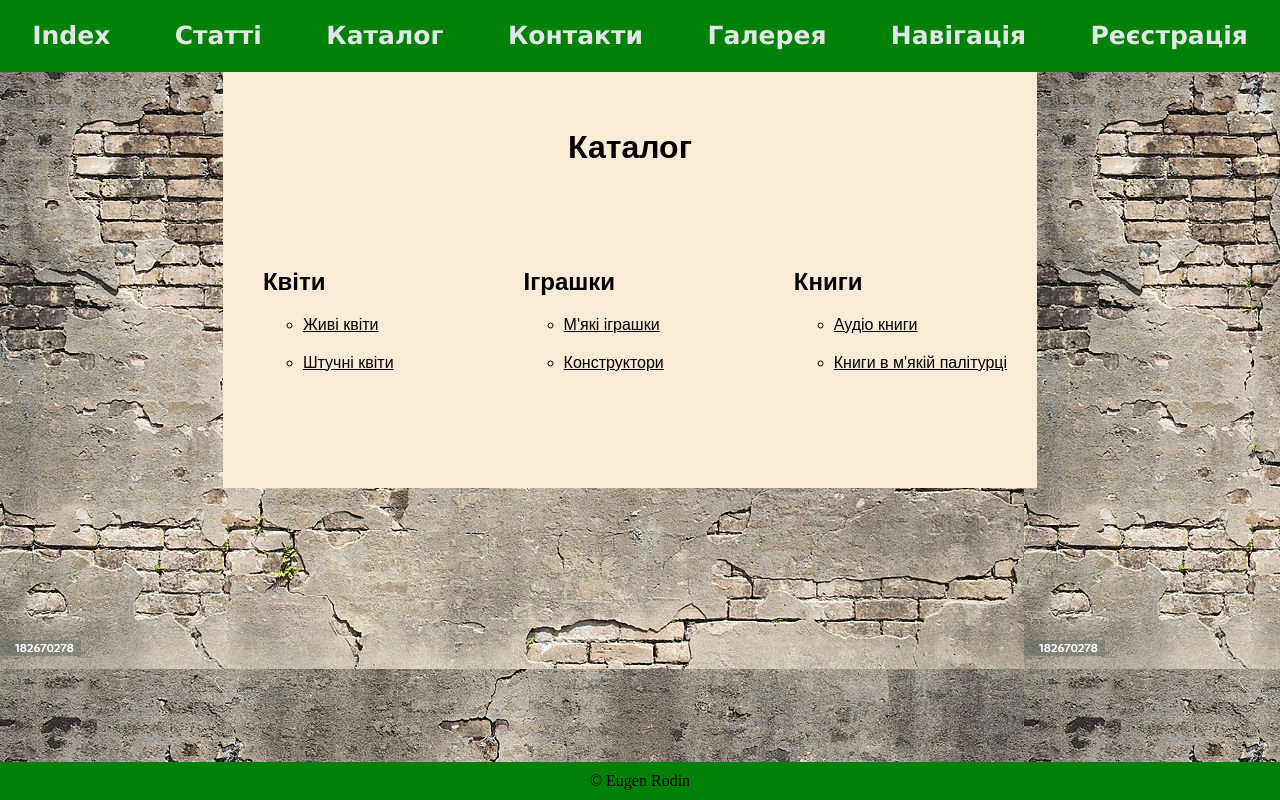
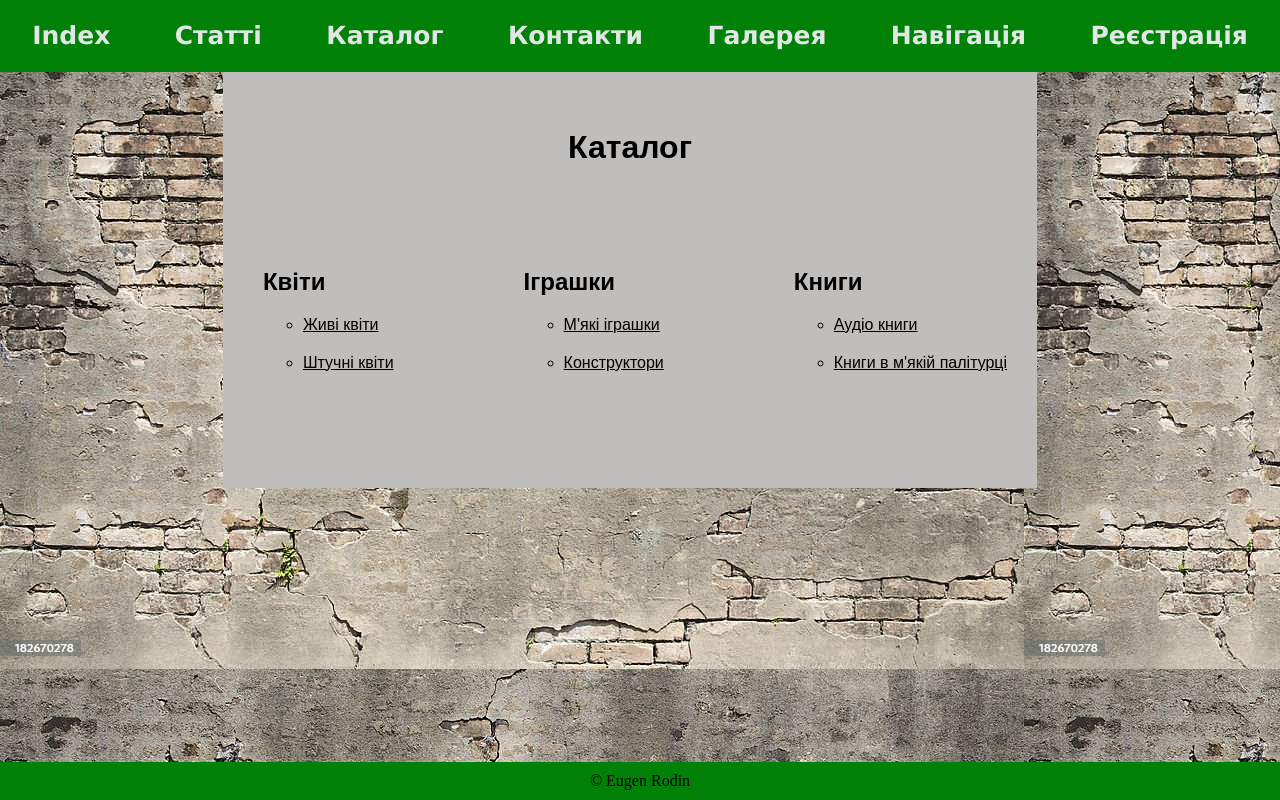
Before and after one commit to EugenRodin/home-work-5, a plain HTML site: page pages/catalog.html in a window 1280 px wide. Drawn offline with Linux system fonts and the light colour scheme.

Commit message:
changed background color catalog

```diff
--- a/css/style.css
+++ b/css/style.css
@@ -59,7 +59,7 @@ body {
   font-family: Verdana, Geneva, Tahoma, sans-serif;
 }
 .header__catalog {
-  background-color: antiquewhite;
+  background-color: rgb(192, 190, 188);
   width: auto;
   height: 400px;
   padding-top: 20px;
```
